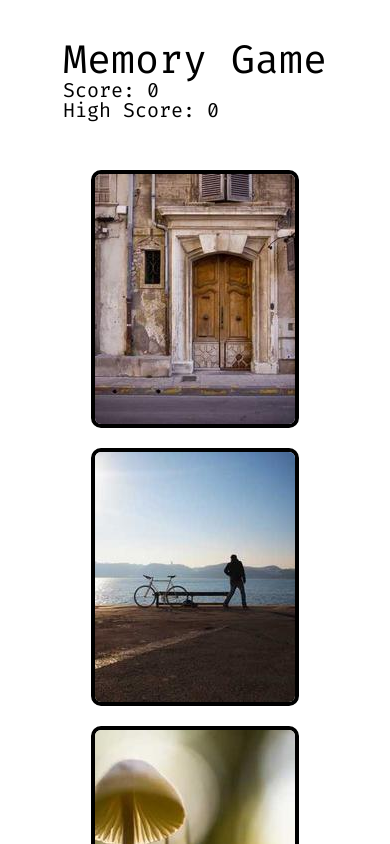
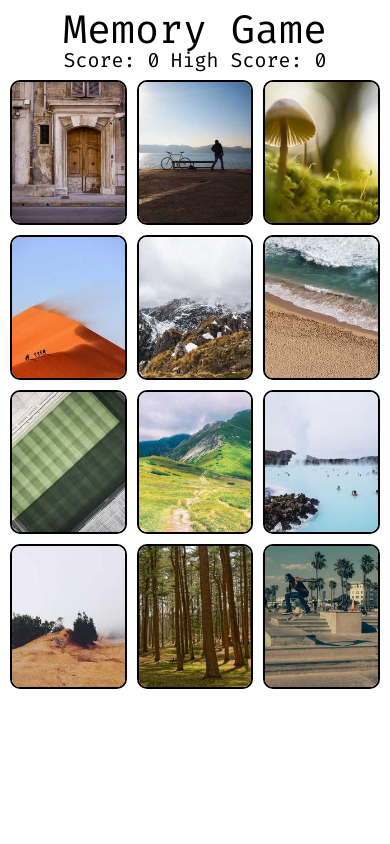
Before and after one commit to seanmckone/odin-memory-game, a React (Vite) app: page / in a window 390 px wide. Shown: the top 844 px of the page. Built offline with nearby package versions, Linux system fonts and the light colour scheme.

Commit message:
Add responsiveness

```diff
--- a/src/App.css
+++ b/src/App.css
@@ -4,15 +4,15 @@
   max-width: 1400px;
   align-items: center;
   gap: 50px;
-  margin-top: 40px;
+  margin-top: 20px;
+  padding: 20px;
 }
 
 .card-area {
-  display: flex;
-  flex-direction: row;
+  display: grid;
+  grid-template-columns: repeat(6, minmax(0, 1fr));
+  justify-content: space-between;
   gap: 20px;
-  flex-wrap: wrap;
-  justify-content: center;
 }
 
 .app-title {
@@ -23,3 +23,28 @@
 .high-score-display {
   font-size: 20px;
 }
+
+@media (max-width: 1050px) {
+  .card-area {
+    grid-template-columns: repeat(4, minmax(0, 1fr));
+  }
+}
+
+@media (max-width: 500px) {
+  .app {
+    gap: 10px;
+    margin-top: 0px;
+    padding: 10px;
+  }
+
+  .card-area {
+    grid-template-columns: repeat(3, minmax(0, 1fr));
+    gap: 10px;
+  }
+
+  .score {
+    display: flex;
+    gap: 10px;
+    justify-content: space-around;
+  }
+}
--- a/src/App.jsx
+++ b/src/App.jsx
@@ -55,8 +55,10 @@ function App() {
     <div className="app">
       <div className="title">
         <h1 className="app-title">Memory Game</h1>
-        <h2 className="score-display">Score: {score}</h2>
-        <h2 className="high-score-display">High Score: {highScore}</h2>
+        <div className="score">
+          <h2 className="score-display">Score: {score}</h2>
+          <h2 className="high-score-display">High Score: {highScore}</h2>
+        </div>
       </div>
       <div className="card-area">
         {imageList.map((image) => {
--- a/src/styles/Card.css
+++ b/src/styles/Card.css
@@ -1,16 +1,19 @@
-.card {
-  flex-shrink: 1;
-  min-width: 100px;
+.card:hover {
+  scale: 101%;
 }
 
 .card-button {
-  border: 0px;
   background-color: rgba(0, 0, 0, 0);
   margin: 0px;
   padding: 0px;
   cursor: pointer;
   display: flex;
-  border: 4px solid black;
+  border: 2px solid rgb(0, 0, 0);
   border-radius: 10px;
   overflow: hidden;
 }
+
+.card-image {
+  max-width: 100%;
+  height: auto;
+}
```
